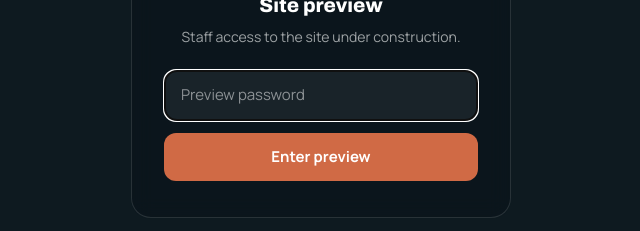
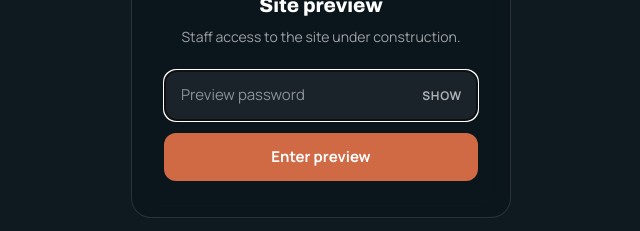
Before and after one commit to OnWood-TIles/onwood-web, a Next.js app: page /staff in a window 1280 px wide. Shown: the part 348-579 px from the top of the page, without its empty margins (319-959 px from the left). Built offline with nearby package versions, Linux system fonts and the light colour scheme.

Commit message:
Staff login: add show/hide toggle + disable autofill (stale password + $ visibility)

```diff
--- /dev/null
+++ b/app/staff/StaffLoginForm.tsx
@@ -0,0 +1,75 @@
+"use client";
+
+import { useState } from "react";
+
+// Login form with a show/hide toggle so the $ in the password is visible, and
+// autofill disabled so a previously-saved password can't be submitted silently.
+export default function StaffLoginForm({ next }: { next: string }) {
+  const [show, setShow] = useState(false);
+
+  return (
+    <form action="/api/preview-login" method="post" autoComplete="off">
+      <input type="hidden" name="next" value={next} />
+      <div style={{ position: "relative", marginBottom: 12 }}>
+        <input
+          type={show ? "text" : "password"}
+          name="password"
+          required
+          autoFocus
+          autoComplete="off"
+          autoCapitalize="none"
+          autoCorrect="off"
+          spellCheck={false}
+          placeholder="Preview password"
+          aria-label="Preview password"
+          style={{
+            width: "100%",
+            padding: "13px 48px 13px 16px",
+            borderRadius: 12,
+            border: "1px solid rgba(255,255,255,0.16)",
+            background: "rgba(255,255,255,0.06)",
+            color: "#fff",
+            fontSize: 15,
+          }}
+        />
+        <button
+          type="button"
+          onClick={() => setShow((v) => !v)}
+          aria-label={show ? "Hide password" : "Show password"}
+          style={{
+            position: "absolute",
+            right: 8,
+            top: "50%",
+            transform: "translateY(-50%)",
+            background: "none",
+            border: "none",
+            color: "rgba(255,255,255,0.65)",
+            fontSize: 12,
+            fontWeight: 700,
+            letterSpacing: "0.06em",
+            cursor: "pointer",
+            padding: "6px 8px",
+          }}
+        >
+          {show ? "HIDE" : "SHOW"}
+        </button>
+      </div>
+      <button
+        type="submit"
+        style={{
+          width: "100%",
+          padding: "13px 16px",
+          borderRadius: 12,
+          border: "none",
+          background: "var(--accent)",
+          color: "#fff",
+          fontSize: 15,
+          fontWeight: 700,
+          cursor: "pointer",
+        }}
+      >
+        Enter preview
+      </button>
+    </form>
+  );
+}
--- a/app/staff/page.tsx
+++ b/app/staff/page.tsx
@@ -1,5 +1,6 @@
 import type { Metadata } from "next";
 import Image from "next/image";
+import StaffLoginForm from "./StaffLoginForm";
 
 export const metadata: Metadata = {
   title: "Staff Preview - OnWood Tiles",
@@ -69,43 +70,7 @@ export default async function StaffLoginPage({
           Staff access to the site under construction.
         </p>
 
-        <form action="/api/preview-login" method="post">
-          <input type="hidden" name="next" value={next || "/"} />
-          <input
-            type="password"
-            name="password"
-            required
-            autoFocus
-            placeholder="Preview password"
-            aria-label="Preview password"
-            style={{
-              width: "100%",
-              padding: "13px 16px",
-              borderRadius: 12,
-              border: "1px solid rgba(255,255,255,0.16)",
-              background: "rgba(255,255,255,0.06)",
-              color: "#fff",
-              fontSize: 15,
-              marginBottom: 12,
-            }}
-          />
-          <button
-            type="submit"
-            style={{
-              width: "100%",
-              padding: "13px 16px",
-              borderRadius: 12,
-              border: "none",
-              background: "var(--accent)",
-              color: "#fff",
-              fontSize: 15,
-              fontWeight: 700,
-              cursor: "pointer",
-            }}
-          >
-            Enter preview
-          </button>
-        </form>
+        <StaffLoginForm next={next || "/"} />
 
         {error ? (
           <p
```
